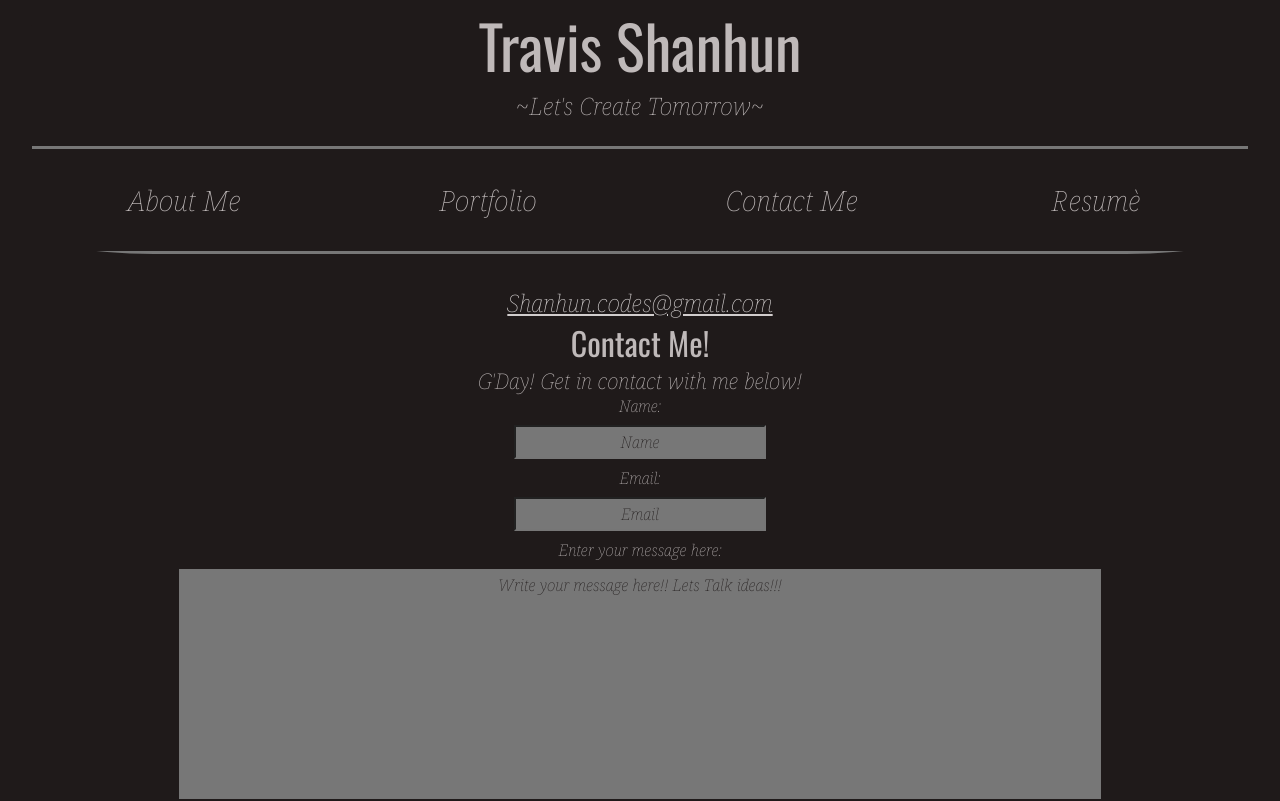
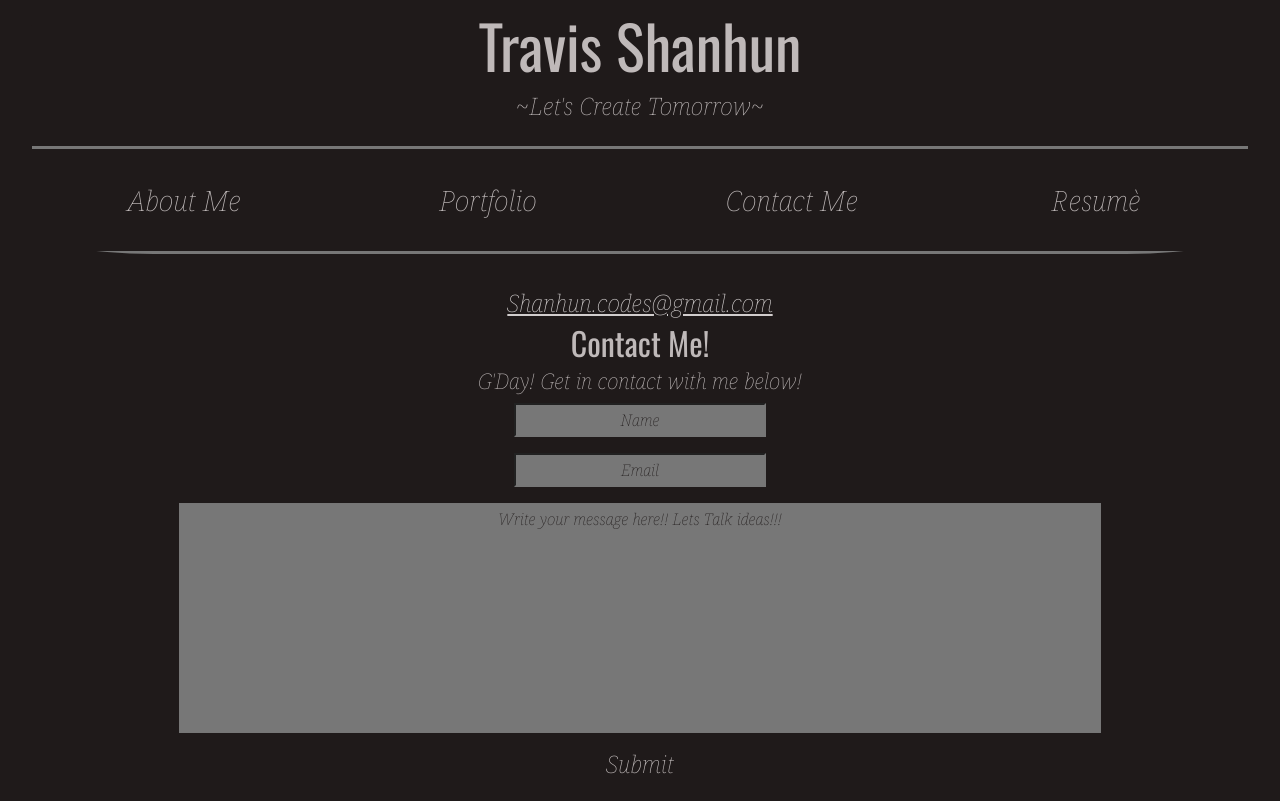
Before and after one commit to Shanhun-Codes/REACT-Portfolio-Travis-Shanhun, a React (Vite) app: page /contact in a window 1280 px wide. Shown: the top 801 px of the page. Built offline with nearby package versions, Linux system fonts and the light colour scheme; a web font is replaced by a local one.

Commit message:
minor change to portfolio p, changed input outline from blue to light grey

```diff
--- a/src/pages/ContactMe.jsx
+++ b/src/pages/ContactMe.jsx
@@ -27,9 +27,6 @@ const ContactMe = () => {
 
 
             <input type="hidden" name="form-name" value="contact" />
-                {/* name label */}
-            <label className="form-name">Name:</label><br />
-
                 {/* input for name  */}
             <input className="input"
             type="text"
@@ -37,10 +34,6 @@ const ContactMe = () => {
             placeholder="Name"
             defaultValue={name}
             required /> <br />
-
-                {/* email label */}
-            <label className="form-email">Email:</label><br />
-
                 {/* email input */}
             <input className="input"
             type="email"
@@ -48,10 +41,6 @@ const ContactMe = () => {
             placeholder="Email"
             defaultValue={email}
             required /> <br />
-
-                {/* message label */}
-            <label className="form-message">Enter your message here:</label> <br />
-
                 {/* message input */}
             <textarea className="input text-area"
             name="message"
--- a/src/pages/Portfolio.jsx
+++ b/src/pages/Portfolio.jsx
@@ -1,15 +1,11 @@
 import Project from "../components/Project";
 import projectData from "../JSONdata/projectData.json"
-
-import "../style/portfolio.css"
-
 
 const Portfolio = () => {
 
     return (
         <section className="portfolio-section">
             <div className="portfolio-container">
-                <p>These applications can be interacted with on this page. However for full quality interaction please use the deployed application links 🙃</p>
                 {projectData.map((project, index) => (
                     <Project
                         key={index}
--- a/src/style/contactme.css
+++ b/src/style/contactme.css
@@ -21,6 +21,11 @@
 
 .input::placeholder {
     color: rgb(31, 26, 26);
+}
+
+.input:focus {
+    outline: rgb(191, 185, 185);
+    border: solid 2px rgb(191, 185, 185);
 }
 
 /* This removes placeholder in input once clicked */
```
Also changed, not shown: src/style/portfolio.css (deleted).
